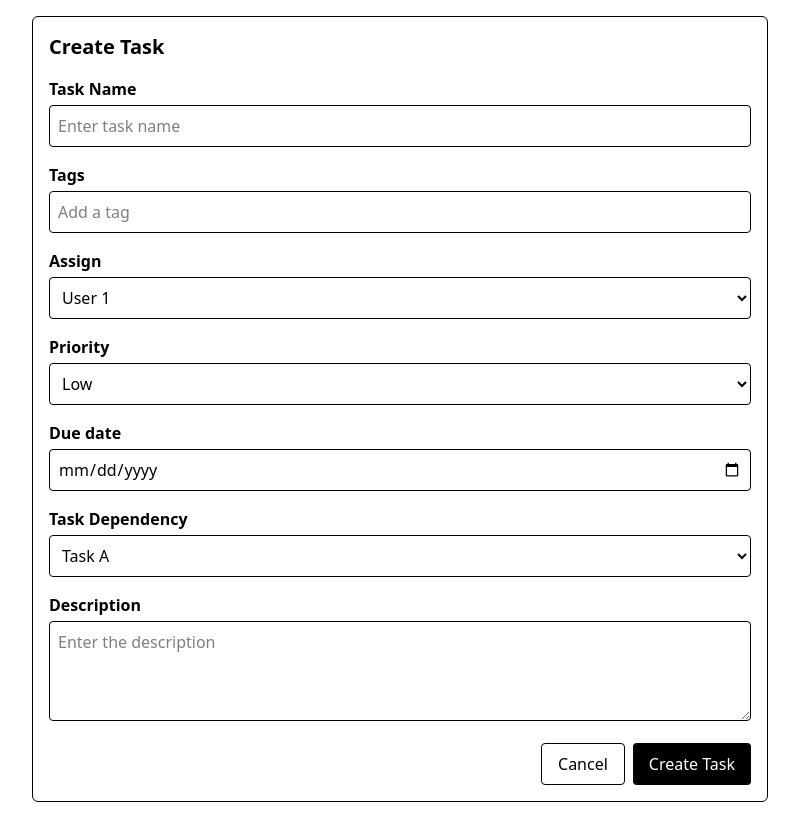
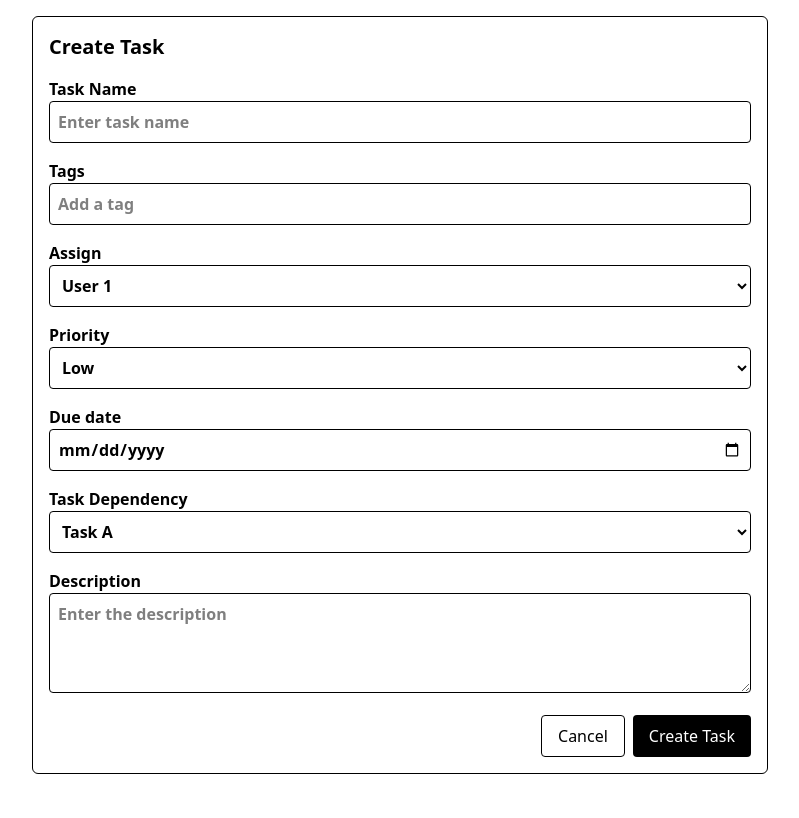
Before and after one commit to AnthonyZhOon/cs-project, a Next.js app: page /tasks/new in a window 1280 px wide. Shown: the whole page, without its empty margins (240-1039 px from the left). Built offline with nearby package versions, Linux system fonts and the light colour scheme.

Commit message:
CreateForm: improve html for label

```diff
--- a/components/CreateForm.tsx
+++ b/components/CreateForm.tsx
@@ -9,12 +9,10 @@ type FieldProps = {
 			type: 'text' | 'textarea';
 			placeholder: string;
 	  }
+	| {type: 'date'}
 	| {
 			type: 'select';
 			options: string[];
-	  }
-	| {
-			type: 'date';
 	  }
 );
 
@@ -24,7 +22,17 @@ const Field = (field: FieldProps) => {
 			return (
 				<input
 					type="text"
+					name={field.name}
 					placeholder={field.placeholder}
+					className="w-full border p-2 rounded"
+				/>
+			);
+
+		case 'date':
+			return (
+				<input
+					type="date"
+					name={field.name}
 					className="w-full border p-2 rounded"
 				/>
 			);
@@ -32,6 +40,7 @@ const Field = (field: FieldProps) => {
 		case 'textarea':
 			return (
 				<textarea
+					name={field.name}
 					placeholder={field.placeholder}
 					className="w-full border p-2 rounded min-h-[100px]"
 				/>
@@ -39,15 +48,12 @@ const Field = (field: FieldProps) => {
 
 		case 'select':
 			return (
-				<select className="w-full border p-2 rounded">
+				<select name={field.name} className="w-full border p-2 rounded">
 					{field.options.map(opt => (
 						<option key={opt}>{opt}</option>
 					))}
 				</select>
 			);
-
-		case 'date':
-			return <input type="date" className="w-full border p-2 rounded" />;
 	}
 };
 
@@ -68,8 +74,10 @@ export default function CreateForm({
 
 			{fields.map(field => (
 				<div key={field.name}>
-					<div className="block font-bold mb-1">{field.label}</div>
-					<Field {...field} />
+					<label className="block font-bold mb-1">
+						{field.label}
+						<Field {...field} />
+					</label>
 				</div>
 			))}
 
```
